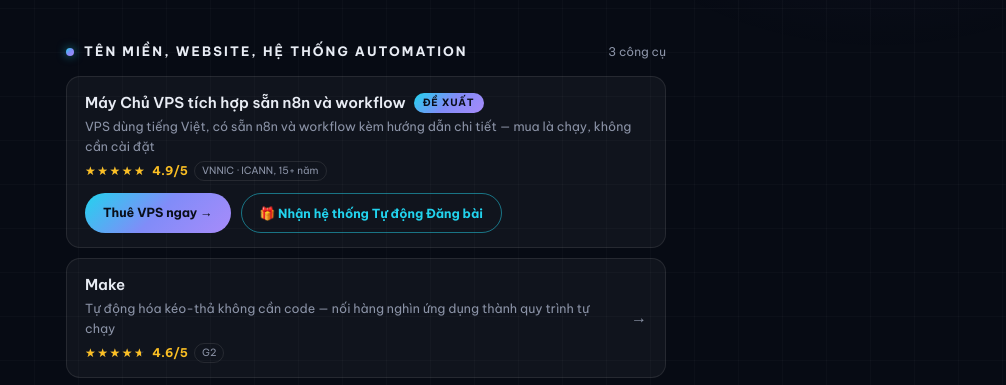
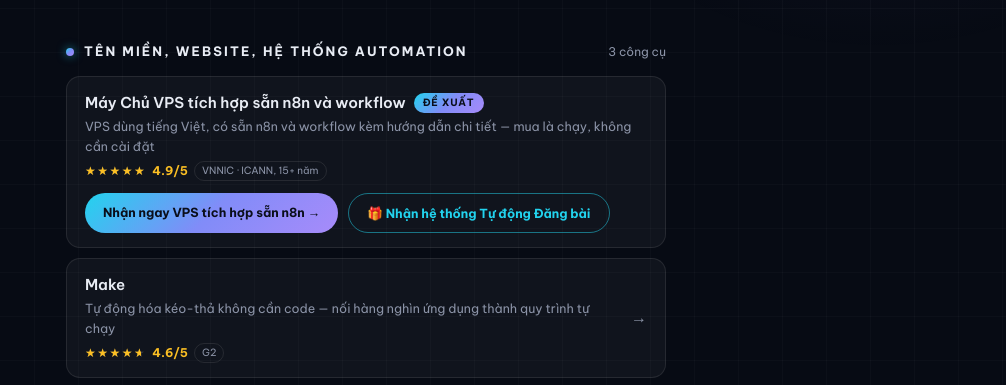
Before and after one commit to anhnguyenedu2-del/aas-bio, a plain HTML site: page index.html in a window 1280 px wide. Shown: the part 388-773 px from the top of the page, without its empty margins (274-1280 px from the left). Drawn offline with Linux system fonts and the light colour scheme.

Commit message:
Add files via upload

```diff
--- a/index.html
+++ b/index.html
@@ -256,7 +256,7 @@
           <div class="link-desc">VPS dùng tiếng Việt, có sẵn n8n và workflow kèm hướng dẫn chi tiết — mua là chạy, không cần cài đặt</div>
           <div class="rate"><span class="stars"><b style="width:98%">★★★★★</b>★★★★★</span><span class="rate-num">4.9/5</span><span class="rate-src">VNNIC · ICANN, 15+ năm</span></div>
           <div class="gift-row">
-            <a class="gift-btn" href="https://inet.vn/vps?aff=57807" target="_blank" rel="noopener">Thuê VPS ngay →</a>
+            <a class="gift-btn" href="https://inet.vn/vps?aff=57807" target="_blank" rel="noopener">Nhận ngay VPS tích hợp sẵn n8n →</a>
             <a class="gift-btn alt" href="https://docs.google.com/document/d/13EED6T-T947hw96CPMq2cpBBJ41yZMXppve_kqS5lC0/edit?usp=sharing" target="_blank" rel="noopener">🎁 Nhận hệ thống Tự động Đăng bài</a>
           </div>
         </div>
```
